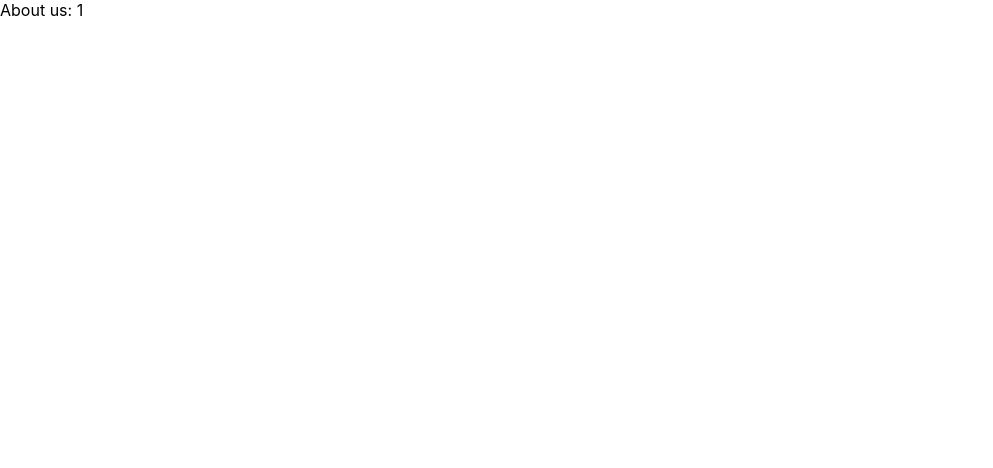
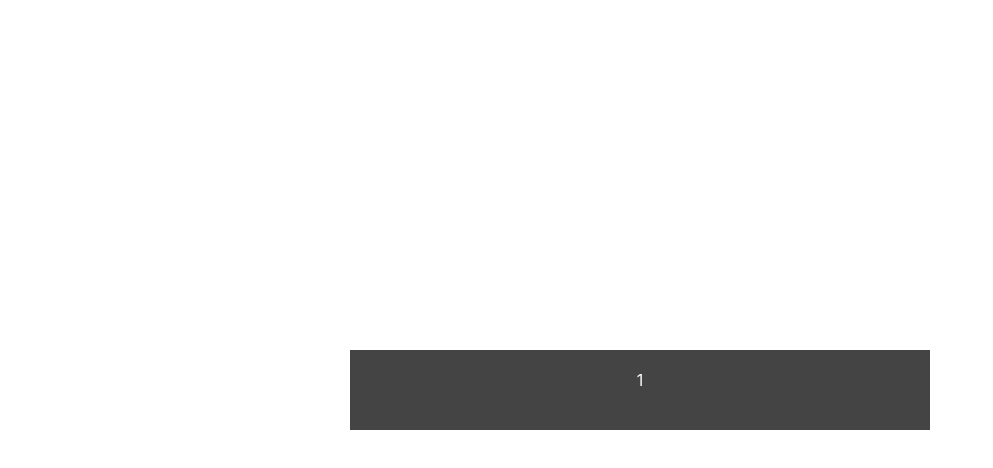
Before and after one commit to vikram2009/nextjs-blog, a Next.js app: page /blogspot/1 in a window 1280 px wide. Shown: the top 468 px of the page, without its empty margins (0-993 px from the left). Built offline with nearby package versions, Linux system fonts and the light colour scheme.

Commit message:
Update [slug].js

```diff
--- a/pages/blogspot/[slug].js
+++ b/pages/blogspot/[slug].js
@@ -1,7 +1,14 @@
 import { useRouter } from "next/router"
+import styles from '../../styles/Home.module.css'
 
-export default function AboutPage() {
+export default function slug() {
   const router = useRouter()
   const {slug }= router.query;
-  return  <div>About us: {slug}</div>
+  return (
+
+  <div className={styles.slug}>
+    {slug}
+    </div>
+
+  )
 }
```
